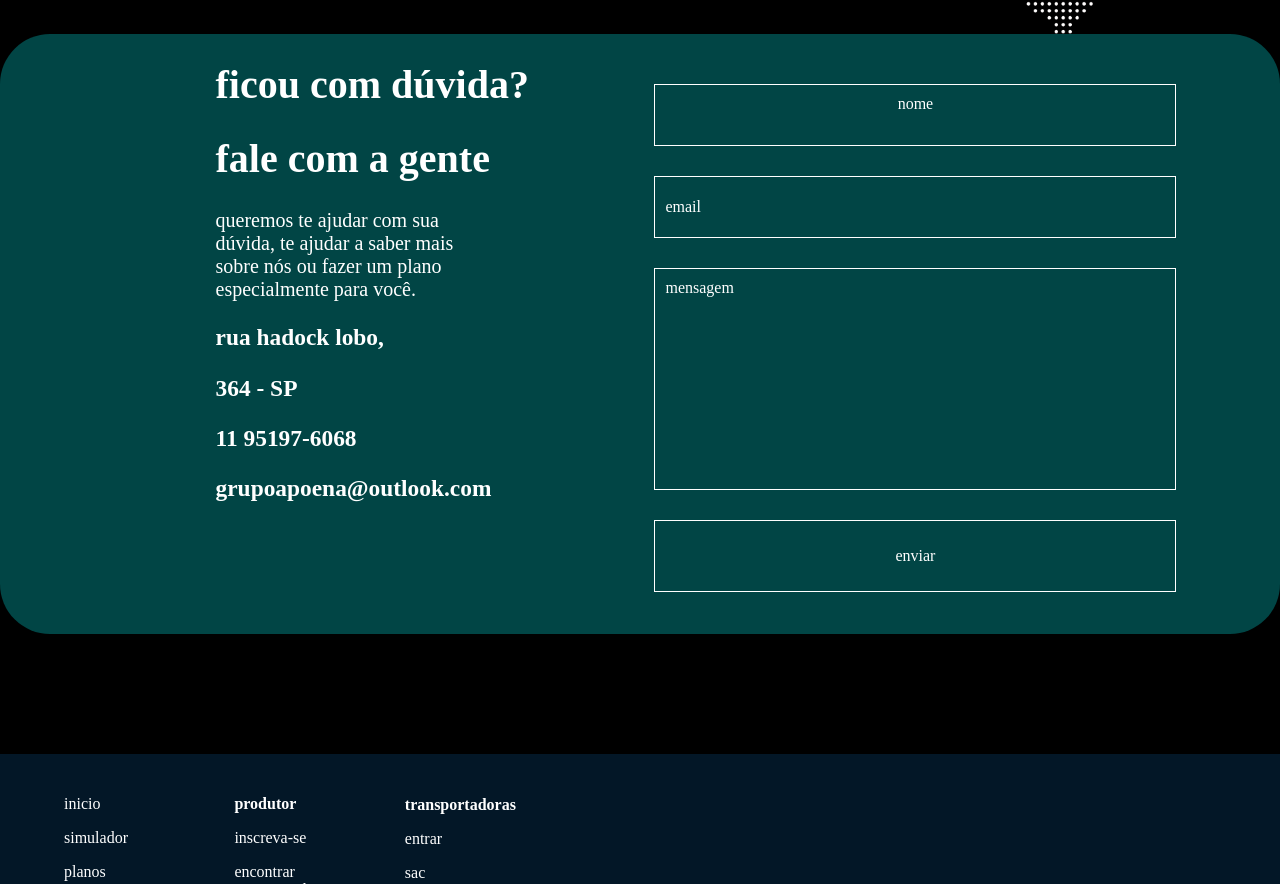
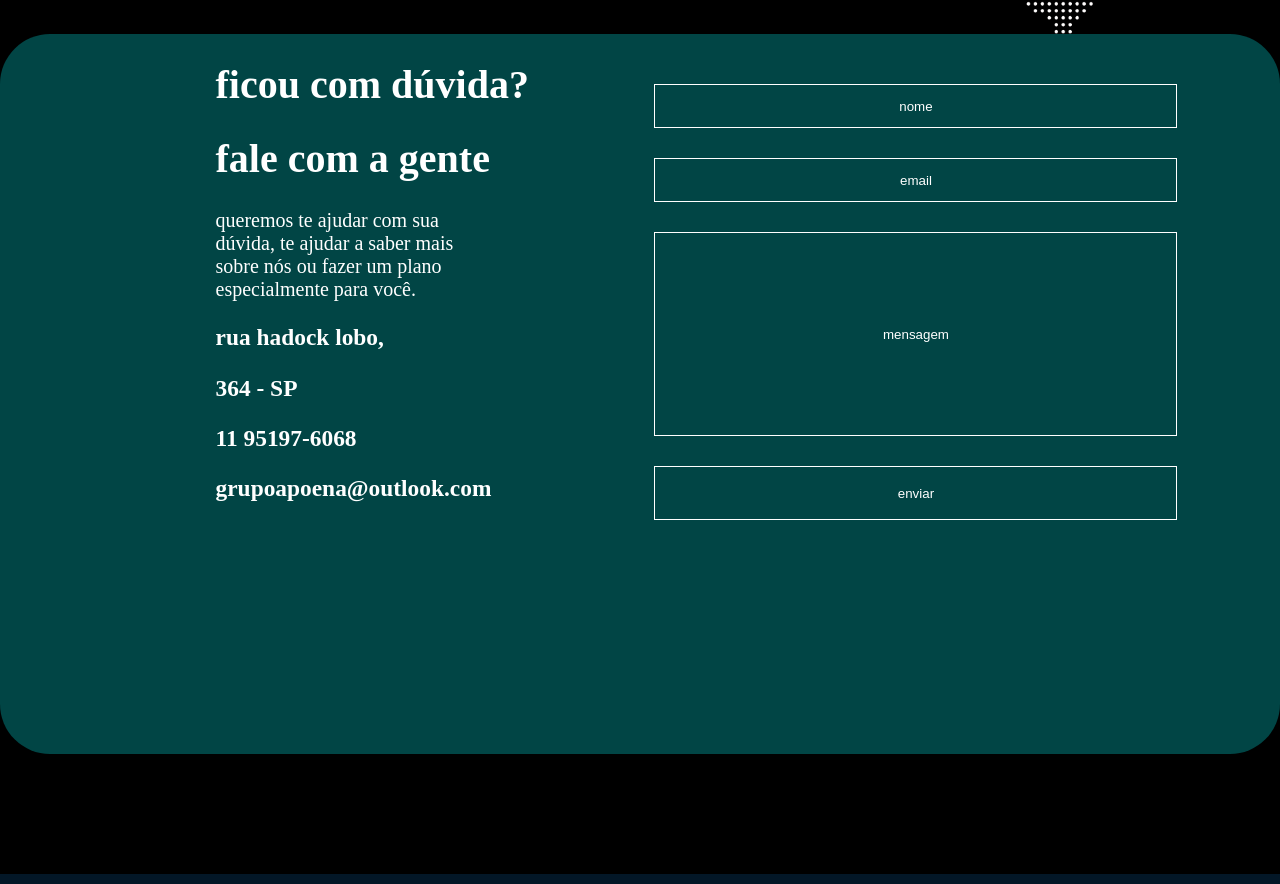
Before and after one commit to Costa-E99/repositorio-sprint-3, a plain HTML site: page Algoritmo/index.html in a window 1280 px wide. Shown: the part 2655-3539 px from the top of the page. Drawn offline with Linux system fonts and the light colour scheme.

Commit message:
arrumei alguns vh e aprendi a configurar input

```diff
--- a/Algoritmo/css/index.css
+++ b/Algoritmo/css/index.css
@@ -375,7 +375,7 @@ a {
 .tela_5 {
   background-color: #014545;
   width: 100%;
-  height: 600px;
+  height: 90vh;
   border-radius: 50px;
   display: flex;
   justify-content: space-evenly;
@@ -418,33 +418,65 @@ a {
 #ctt_nome {
   margin-bottom: 30px;
   height: 40px;
+  width: 517px;
+  background-color: #01333300;
+  border: solid #fff 1px;
 }
 
 #ctt_email {
   margin-bottom: 30px;
   height: 40px;
+  width: 517px;
   align-items: center;
   justify-content: left;
+  background-color: #01333300;
+  border: #fff solid 1px;
 }
 
 #ctt_mensagem {
   margin-bottom: 30px;
   height: 200px;
+  width: 517px;
   align-items: flex-start;
   justify-content: left;
+  background-color: #01333300;
+  border: #fff solid 1px;
 }
 
 #ctt_enviar {
   height: 50px;
+  width: 517px;
   justify-content: center;
   align-items: center;
   display: flex;
+  background-color: #01333300;
+  border: #fff solid 1px;
+}
+
+#ctt_mensagem::placeholder {
+  color: #fff;
+  text-align: center;
+}
+
+#ctt_nome::placeholder {
+  color: #fff;
+  text-align: center;
+}
+
+#ctt_email::placeholder {
+  color: #fff;
+  text-align: center;
+}
+
+#ctt_enviar::placeholder {
+  color: #fff;
+  text-align: center;
 }
 
 .footer {
   background-color: #031727;
   width: 100%;
-  height: 220px;
+  height: 35vh;
   margin-top: 120px;
 }
 
@@ -470,7 +502,7 @@ a {
 .footer_2 {
   background-color: #014545;
   width: 100%;
-  height: 50px;
+  height: 5vh;
   margin-top: -18px;
   padding: 0;
 }
--- a/Algoritmo/index.html
+++ b/Algoritmo/index.html
@@ -199,10 +199,10 @@
         </div>
 
         <div class="duvida_inp">
-            <div id="ctt_nome">nome</div>
-            <div id="ctt_email">email</div>
-            <div id="ctt_mensagem">mensagem</div>
-            <div id="ctt_enviar">enviar</div>
+            <input id="ctt_nome" placeholder="nome">
+            <input id="ctt_email" placeholder="email">
+            <input id="ctt_mensagem" placeholder="mensagem">
+            <input id="ctt_enviar" placeholder="enviar">
         </div>
     </div>
 
```
